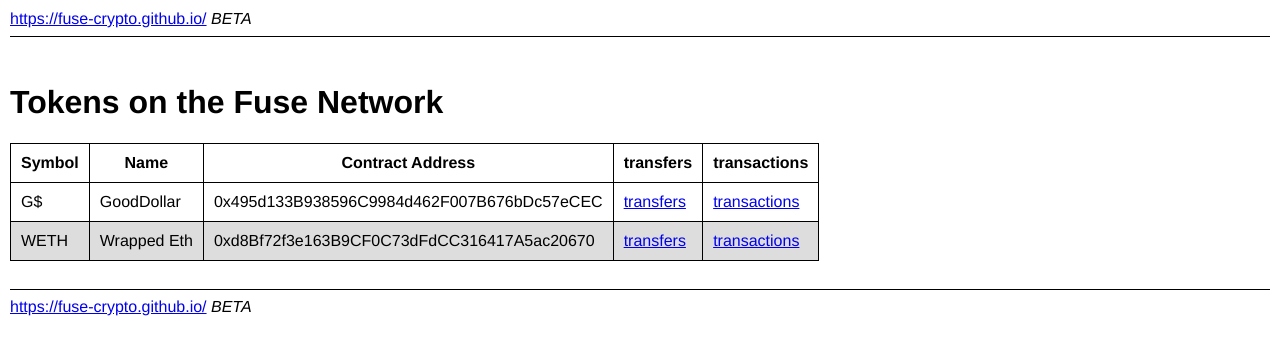
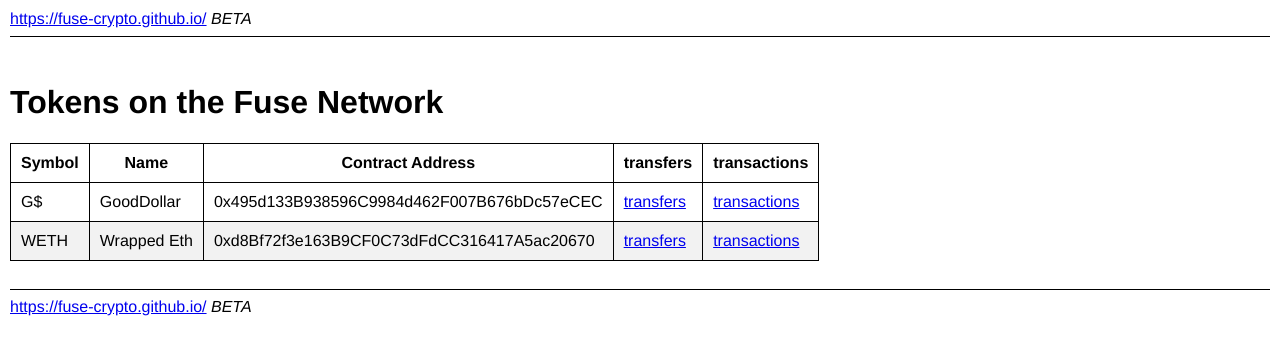
Before and after one commit to Fuse-Crypto/fuse-crypto.github.io, a Jekyll site: the page built from tokens/index.md, in a window 1280 px wide. Shown: the top 355 px of the page. Built offline with Jekyll 4.4.1, drawn with Linux system fonts in a browser that asks for light colours.

Commit message:
Update default.html

```diff
--- a/_layouts/default.html
+++ b/_layouts/default.html
@@ -17,7 +17,7 @@ table, th, td {
   padding: 10px;
 }
 tr:nth-child(even) {
-  background-color: #ddd;
+  background-color: #f2f2f2;
 }
 footer {
   padding-top: 20px;
```
